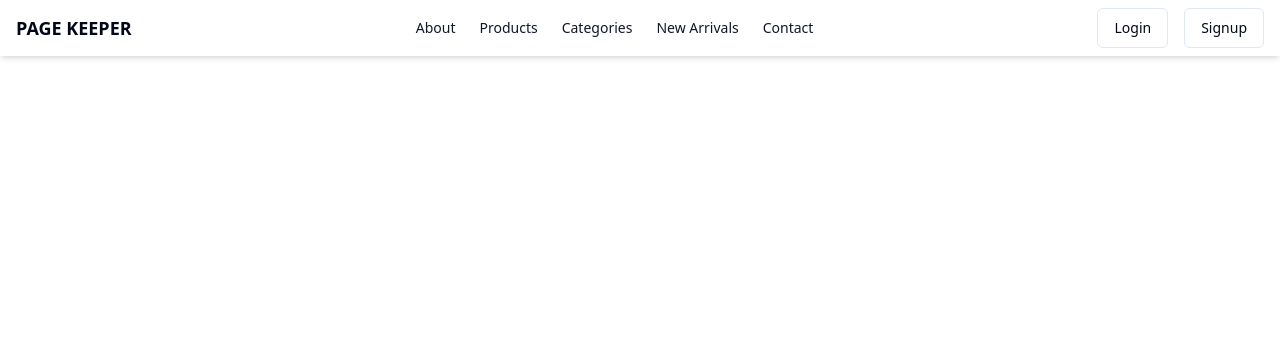
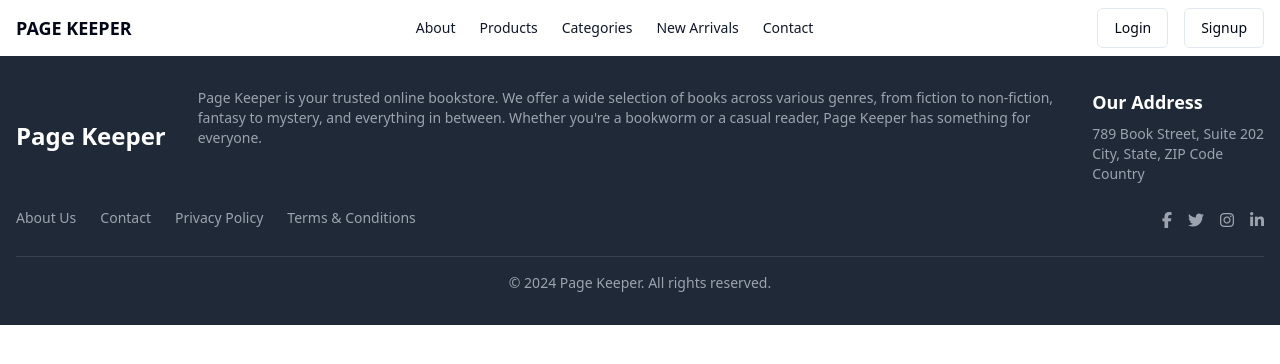
Before and after one commit to Meistaaa/page-keeper, a React (Vite) app in the folder frontend/: page / in a window 1280 px wide. Shown: the top 364 px of the page. Built offline with nearby package versions, Linux system fonts and the light colour scheme.

Commit message:
add footer and fix navbar

```diff
--- a/frontend/package.json
+++ b/frontend/package.json
@@ -10,6 +10,7 @@
     "preview": "vite preview"
   },
   "dependencies": {
+    "@fortawesome/fontawesome-free": "^6.7.2",
     "@radix-ui/react-navigation-menu": "^1.2.3",
     "@radix-ui/react-slot": "^1.1.1",
     "class-variance-authority": "^0.7.1",
--- a/frontend/src/App.tsx
+++ b/frontend/src/App.tsx
@@ -1,5 +1,8 @@
 import NavBar from '../src/components/layout/NavBar'; // Adjust the path if necessary
 import { BrowserRouter as Router, Routes, Route } from 'react-router-dom';
+import Footer from './components/layout/Footer';
+import '@fortawesome/fontawesome-free/css/all.min.css';
+
 // import NavBar from "./components/NavBar";  // Path to your NavBar component
 // import About from "./pages/About";         // Example About page
 // import Contact from "./pages/Contact";     // Example Contact page
@@ -14,6 +17,7 @@ function App() {
   return (
     <Router>
       <NavBar />
+      <Footer />
       {/* <Routes>
         <Route path="/" element={<Home />} />
         <Route path="/about" element={<About />} />
--- a/frontend/src/components/layout/Footer.tsx
+++ b/frontend/src/components/layout/Footer.tsx
@@ -0,0 +1,115 @@
+import { Link } from 'react-router-dom'; // Import React Router Link
+
+export default function Footer() {
+  return (
+    <footer className="bg-gray-800 text-white py-8">
+      <div className="max-w-screen-xl mx-auto px-4">
+        {/* Top Section: Logo, Description, and Address */}
+        <div className="flex flex-wrap gap-8 mb-6">
+          {/* Left: Logo and Website Name */}
+          <div className="flex items-center gap-2">
+            <h1 className="text-2xl font-bold">Page Keeper</h1>
+          </div>
+
+          {/* Description */}
+          <div className="flex-1">
+            <p className="text-sm text-gray-400">
+              Page Keeper is your trusted online bookstore. We offer a wide
+              selection of books across various genres, from fiction to
+              non-fiction, fantasy to mystery, and everything in between.
+              Whether you're a bookworm or a casual reader, Page Keeper has
+              something for everyone.
+            </p>
+          </div>
+
+          {/* Address */}
+          <div>
+            <h3 className="text-lg font-semibold mb-2">Our Address</h3>
+            <p className="text-sm text-gray-400">
+              789 Book Street, Suite 202
+              <br />
+              City, State, ZIP Code
+              <br />
+              Country
+            </p>
+          </div>
+        </div>
+
+        {/* Middle Section: Links */}
+        <div className="flex flex-wrap justify-between mb-6">
+          <div className="flex space-x-6">
+            <Link
+              to="/about"
+              className="text-sm text-gray-400 hover:text-white"
+            >
+              About Us
+            </Link>
+            <Link
+              to="/contact"
+              className="text-sm text-gray-400 hover:text-white"
+            >
+              Contact
+            </Link>
+            <Link
+              to="/privacy-policy"
+              className="text-sm text-gray-400 hover:text-white"
+            >
+              Privacy Policy
+            </Link>
+            <Link
+              to="/terms"
+              className="text-sm text-gray-400 hover:text-white"
+            >
+              Terms & Conditions
+            </Link>
+          </div>
+
+          {/* Social Media Links */}
+          <div className="flex space-x-4">
+            <a
+              href="https://facebook.com/pagekeeper"
+              className="text-gray-400 hover:text-white"
+              target="_blank"
+              rel="noopener noreferrer"
+            >
+              <i className="fab fa-facebook-f"></i>{' '}
+              {/* FontAwesome icon for Facebook */}
+            </a>
+            <a
+              href="https://twitter.com/pagekeeper"
+              className="text-gray-400 hover:text-white"
+              target="_blank"
+              rel="noopener noreferrer"
+            >
+              <i className="fab fa-twitter"></i>{' '}
+              {/* FontAwesome icon for Twitter */}
+            </a>
+            <a
+              href="https://instagram.com/pagekeeper"
+              className="text-gray-400 hover:text-white"
+              target="_blank"
+              rel="noopener noreferrer"
+            >
+              <i className="fab fa-instagram"></i>{' '}
+              {/* FontAwesome icon for Instagram */}
+            </a>
+            <a
+              href="https://linkedin.com/company/pagekeeper"
+              className="text-gray-400 hover:text-white"
+              target="_blank"
+              rel="noopener noreferrer"
+            >
+              <i className="fab fa-linkedin-in"></i>{' '}
+              {/* FontAwesome icon for LinkedIn */}
+            </a>
+          </div>
+        </div>
+
+        {/* Bottom Section: Copyright */}
+        <div className="border-t border-gray-700 pt-4 mt-6 text-center text-sm text-gray-400">
+          &copy; {new Date().getFullYear()} Page Keeper. All rights reserved.
+        </div>
+      </div>
+    </footer>
+  );
+}
```
Also changed, not shown: 1 other file (tests, documents, lock files or other folders).
